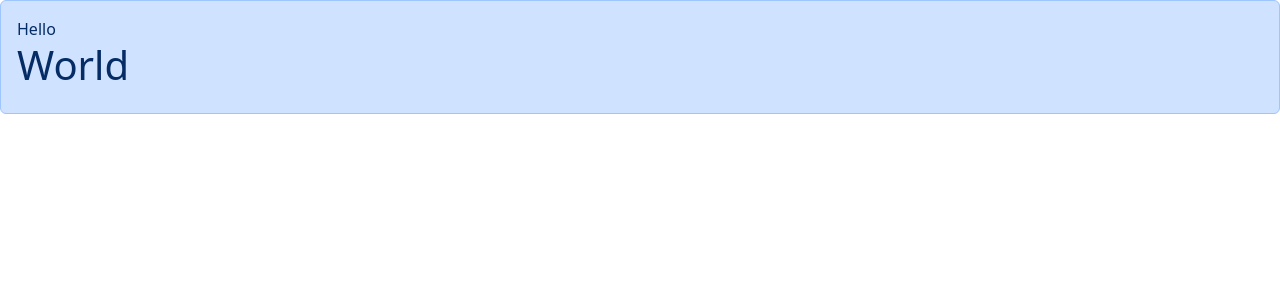
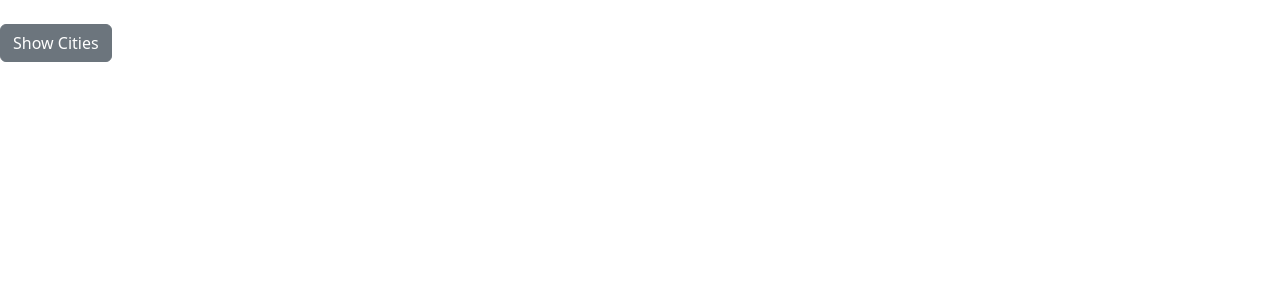
Before and after one commit to darsan012/reactWithTypescript, a React (Vite) app: page / in a window 1280 px wide. Shown: the top 300 px of the page. Built offline with nearby package versions, Linux system fonts and the light colour scheme.

Commit message:
created functionality to show the list when the button is clicked

```diff
--- a/src/App.tsx
+++ b/src/App.tsx
@@ -1,23 +1,36 @@
+import { useState } from 'react';
 import './App.css';
 import Alert from './components/Alert';
-// import { ListGroup } from './components/ListGroup';
+import Button from './components/Button';
+import { ListGroup } from './components/ListGroup';
 
 function App() {
-  // const items = ['New York', 'San Francisco', 'Oxford', 'Deutschland'];
-  // const handleSelectedItem = (item: string) => {
-  //   console.log(item);
-  // };
+  const items = ['New York', 'San Francisco', 'Oxford', 'Deutschland'];
+  const handleSelectedItem = (item: string) => {
+    console.log(item);
+  };
+
+  const [btnClick, setBtnClick] = useState(false);
 
   return (
     <>
-      {/* <ListGroup
-        items={items}
-        heading="list"
-        onSelectedItem={handleSelectedItem}
-      /> */}
-      <Alert>
-        Hello <h1>World</h1>
-      </Alert>
+      {/* conditional rendering for displaying alert and list */}
+      {btnClick && (
+        <Alert onClick={() => setBtnClick(false)}>
+          <strong>Click me</strong> to hide cities
+        </Alert>
+      )}
+      {btnClick && (
+        <ListGroup
+          items={items}
+          heading="The list of the cities are:"
+          onSelectedItem={handleSelectedItem}
+        />
+      )}
+      <br />
+      <Button onClick={() => setBtnClick(true)} color="secondary">
+        Show Cities
+      </Button>
     </>
   );
 }
--- a/src/components/Alert.tsx
+++ b/src/components/Alert.tsx
@@ -2,10 +2,22 @@ import { ReactNode } from 'react';
 
 interface Props {
   children: ReactNode;
+  onClick: () => void;
 }
 
-const Alert = ({ children }: Props) => {
-  return <div className="alert alert-primary">{children}</div>;
+const Alert = ({ children, onClick }: Props) => {
+  return (
+    <div className="alert alert-primary alert-dismissible ">
+      {children}
+      <button
+        type="button"
+        className="btn-close"
+        data-bs-dismiss="alert"
+        aria-label="Close"
+        onClick={onClick}
+      ></button>
+    </div>
+  );
 };
 
 export default Alert;
--- /dev/null
+++ b/src/components/Button.tsx
@@ -0,0 +1,17 @@
+interface Props {
+  children: string;
+  color?: 'primary' | 'secondary' | 'danger';
+  onClick: () => void;
+}
+
+const Button = ({ children, color = 'primary', onClick }: Props) => {
+  return (
+    <>
+      <button type="button" className={'btn btn-' + color} onClick={onClick}>
+        {children}
+      </button>
+    </>
+  );
+};
+
+export default Button;
```
